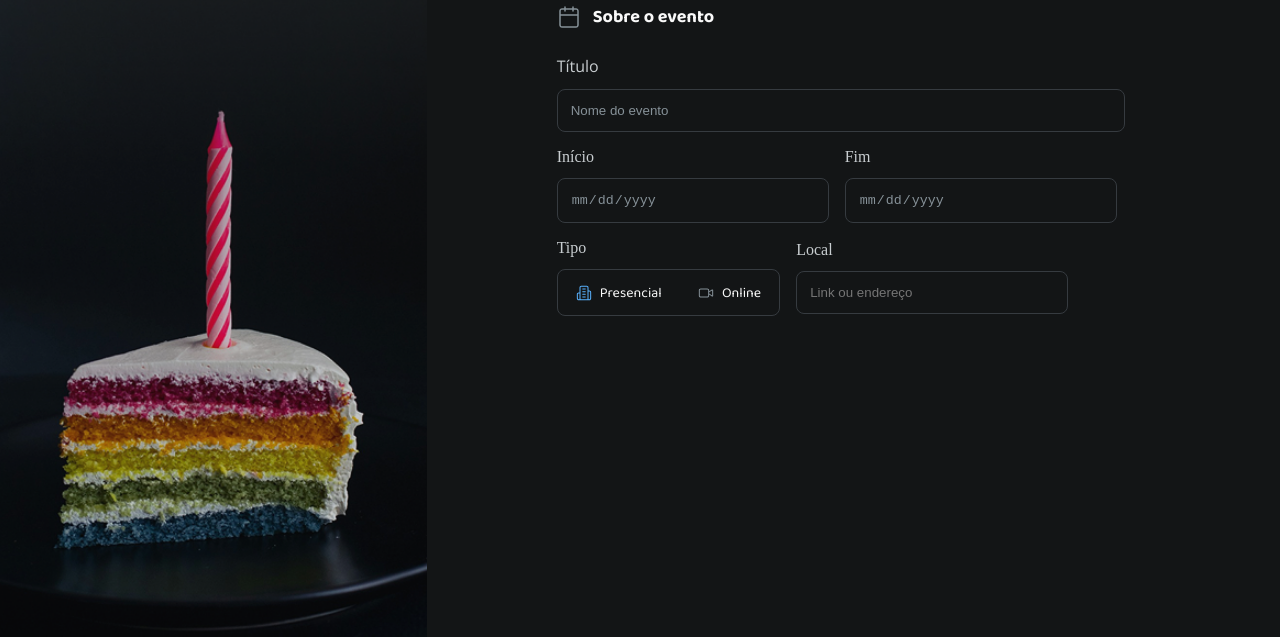
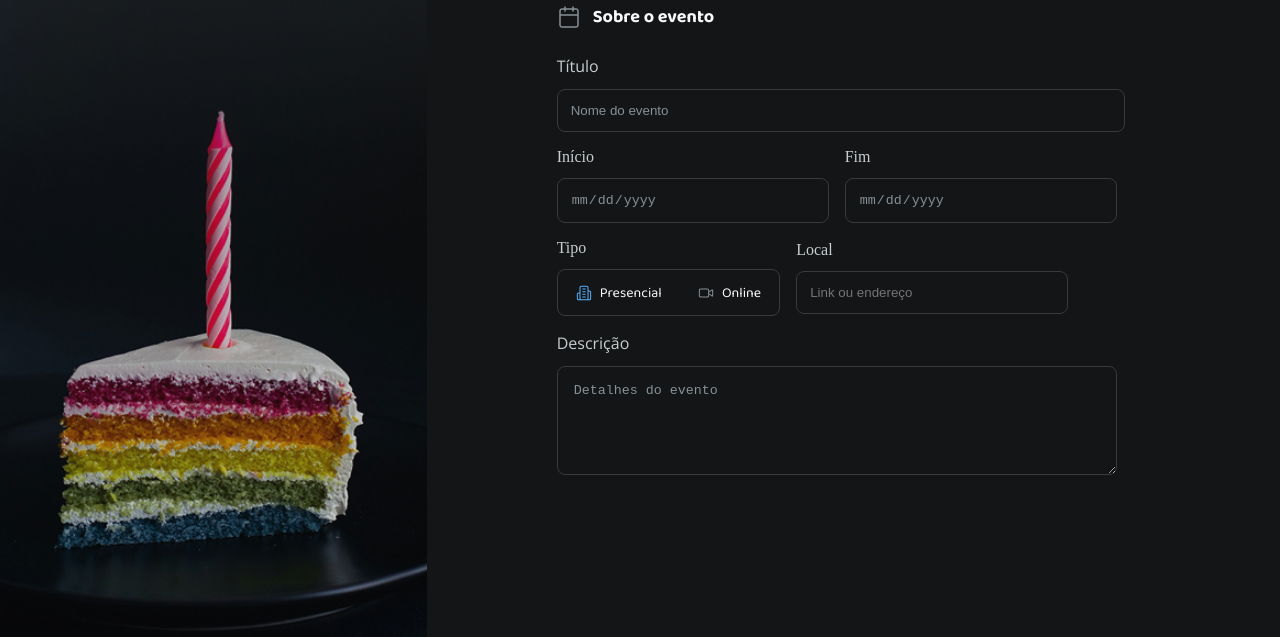
Before and after one commit to Gui250/Formulario-de-Convite, a plain HTML site: page index.html in a window 1280 px wide. Shown: the part 163-800 px from the top of the page. Drawn offline with nearby package versions, Linux system fonts and the light colour scheme.

```diff
--- a/index.html
+++ b/index.html
@@ -69,6 +69,15 @@
                 </div>
               </div>
             </div>
+
+            <div class="input-wrapper">
+              <label>Descrição</label>
+              <textarea
+                placeholder="Detalhes do evento"
+                cols="5"
+                rows="5"
+              ></textarea>
+            </div>
           </fieldset>
         </form>
       </div>
--- a/styles/form-container.css
+++ b/styles/form-container.css
@@ -61,6 +61,7 @@
   display: flex;
   gap: 16px;
   margin-bottom: 1rem;
+  align-items: center;
 }
 
 .form-container .input-wrapper-flex label {
@@ -135,3 +136,16 @@
 .local input {
   width: 17rem;
 }
+
+.input-wrapper textarea {
+  width: 35rem;
+  background-color: var(--input-background);
+  border-radius: 8px;
+  border: 1px solid var(--input-stroke);
+  color: var(--input-placeholder);
+  padding: 16px;
+}
+
+.input-wrapper textarea::placeholder {
+  color: var(--input-placeholder);
+}
```
Also changed, not shown: assets/paintbrush-vertical.svg (added).
